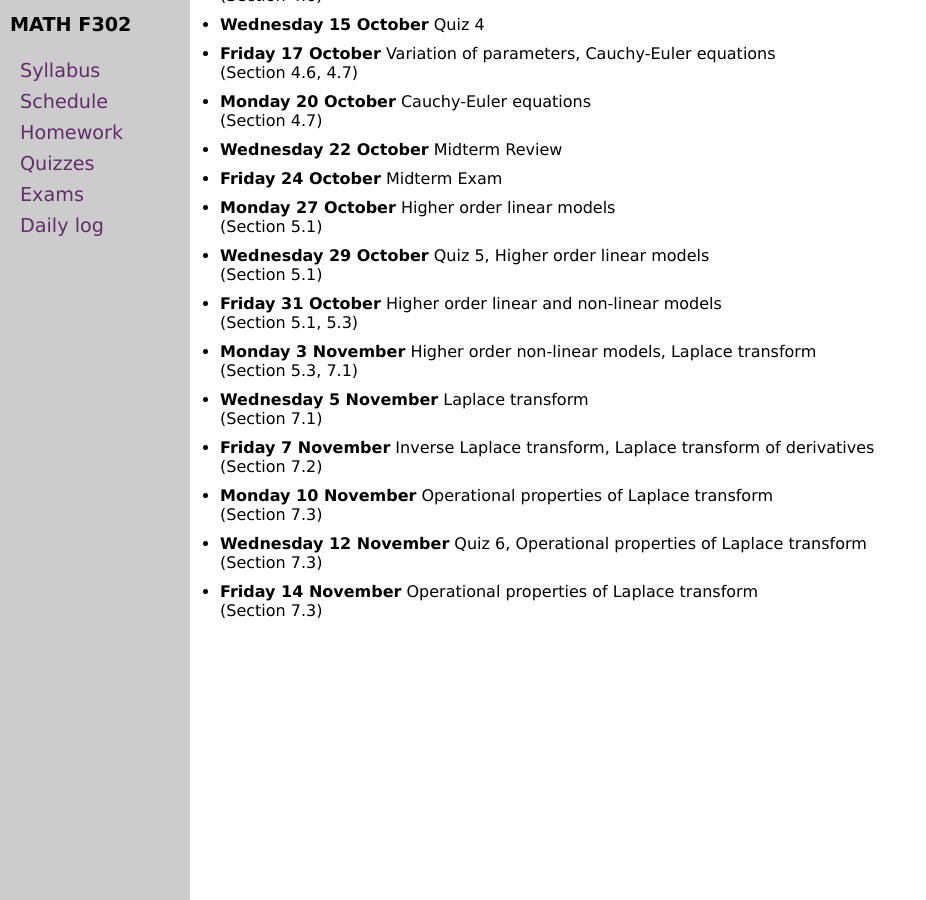
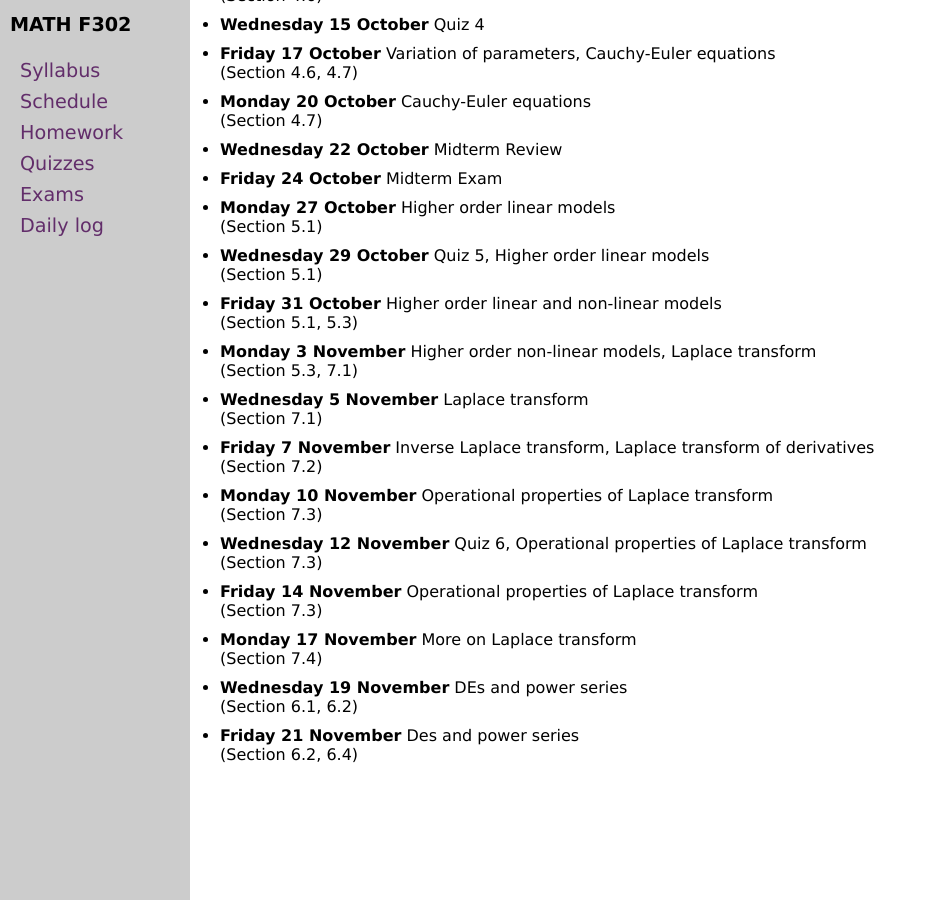
Before and after one commit to blackcurrantpi/ode, a Jekyll site: the page built from daily.md, in a window 1280 px wide and 900 px high, scrolled down 1203 px. Shown: the whole window, without its empty margins (0-926 px from the left). Built offline with Jekyll 4.4.1, drawn with Linux system fonts in a browser that asks for light colours.

Commit message:
upd daily and schedule after 6p1 and 6p2

```diff
--- a/_data/daily.yml
+++ b/_data/daily.yml
@@ -151,3 +151,15 @@ daily:
 - name: Friday 14 November
   description: Operational properties of Laplace transform
   chapter: 7.3
+
+- name: Monday 17 November
+  description: More on Laplace transform
+  chapter: 7.4
+
+- name: Wednesday 19 November
+  description: DEs and power series
+  chapter: 6.1, 6.2
+
+- name: Friday 21 November
+  description: Des and power series
+  chapter: 6.2, 6.4
```
Also changed, not shown: 2 other files.
